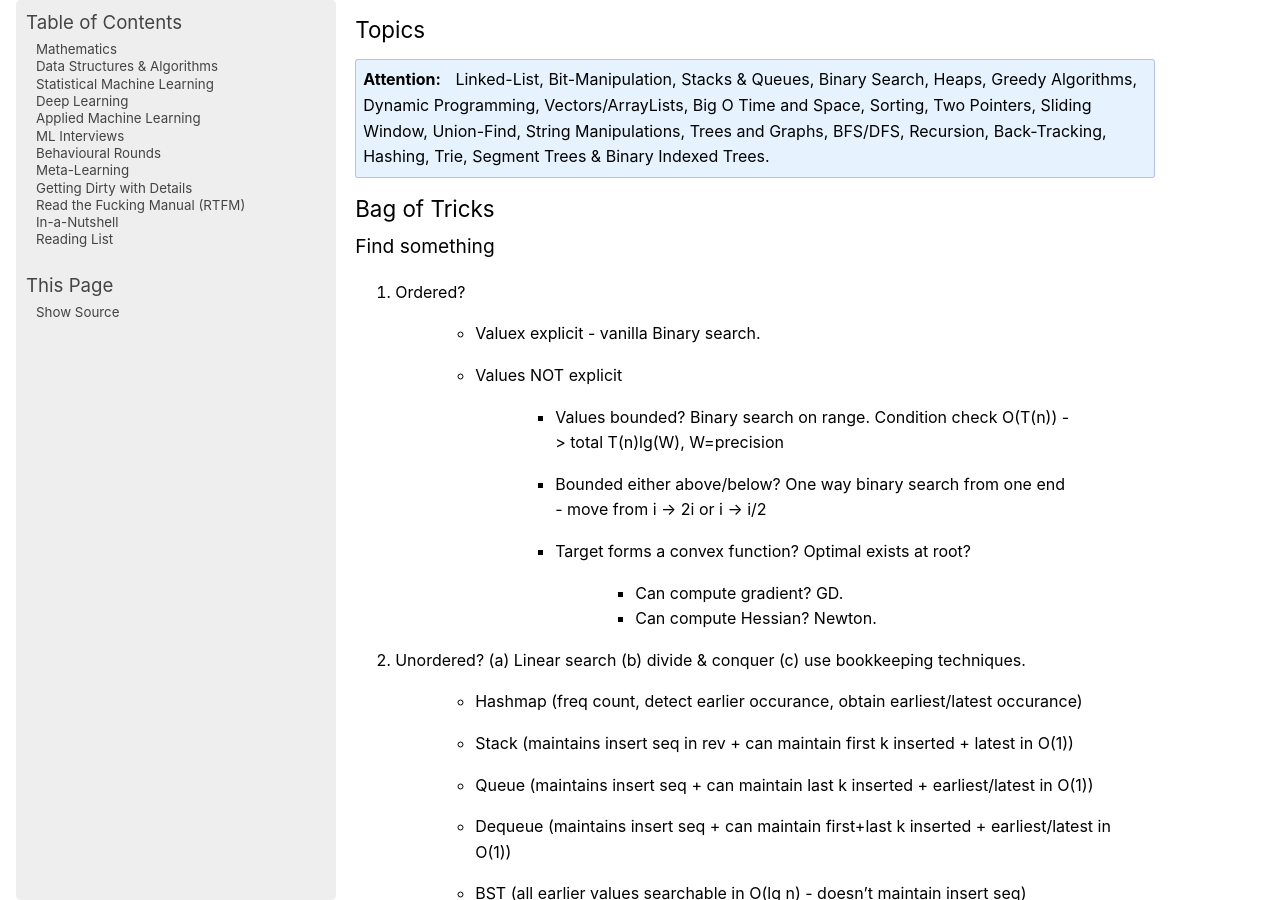
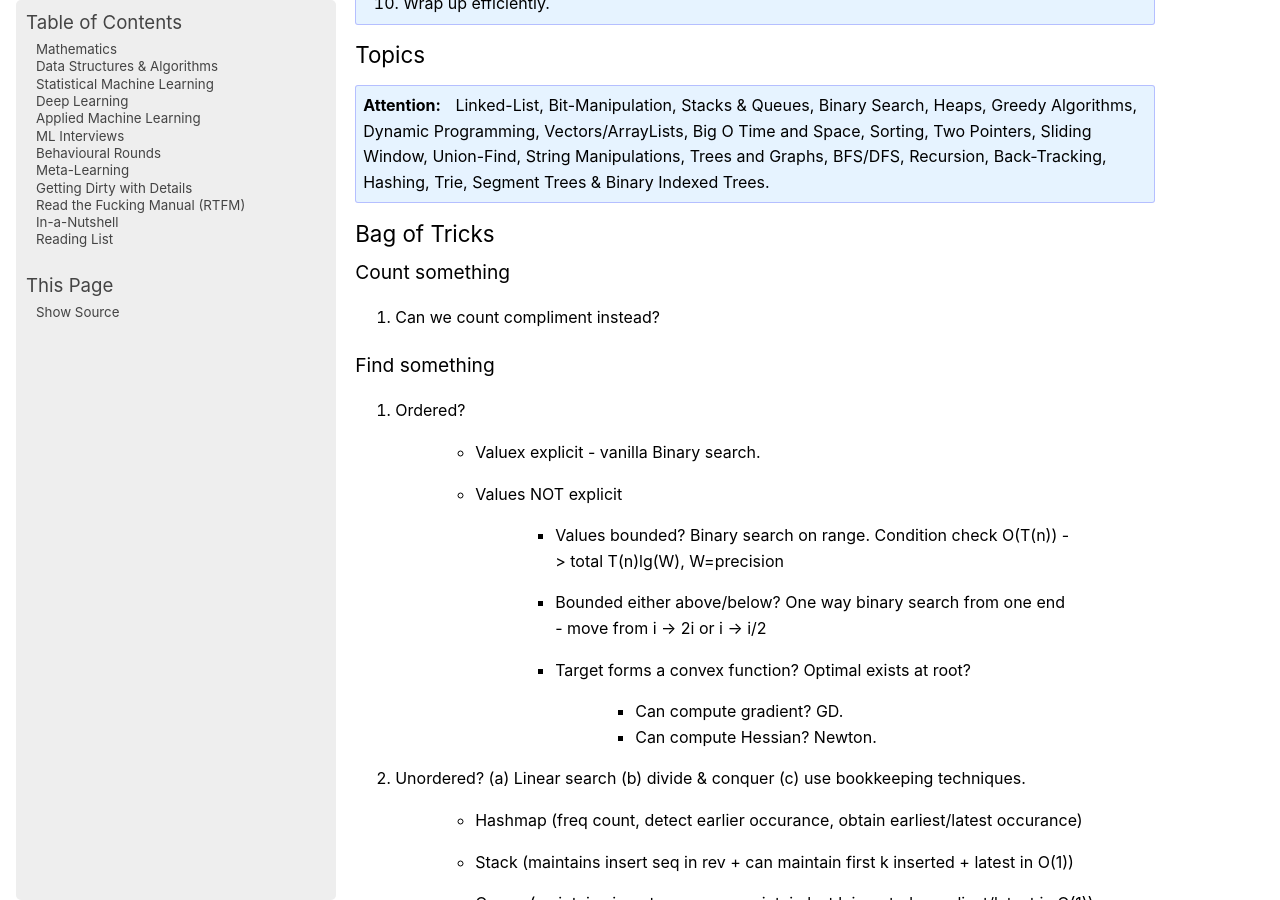
Before and after one commit to uselesstechjunks/leetcode, a Sphinx documentation site: the page built from docs/source/dsa/index.rst, in a window 1280 px wide and 900 px high, scrolled down 1623 px. Built offline with Sphinx 7.4.7, drawn with Linux system fonts in a browser that asks for light colours; pages that are not in the unit, such as notebooks, are missing from menus.

Commit message:
Update index.rst

```diff
--- a/docs/source/dsa/index.rst
+++ b/docs/source/dsa/index.rst
@@ -31,6 +31,10 @@ Topics
 
 Bag of Tricks
 =================================================================================
+Count something
+---------------------------------------------------------------------------------
+#. Can we count compliment instead?
+
 Find something
 ---------------------------------------------------------------------------------
 #. Ordered?
```
